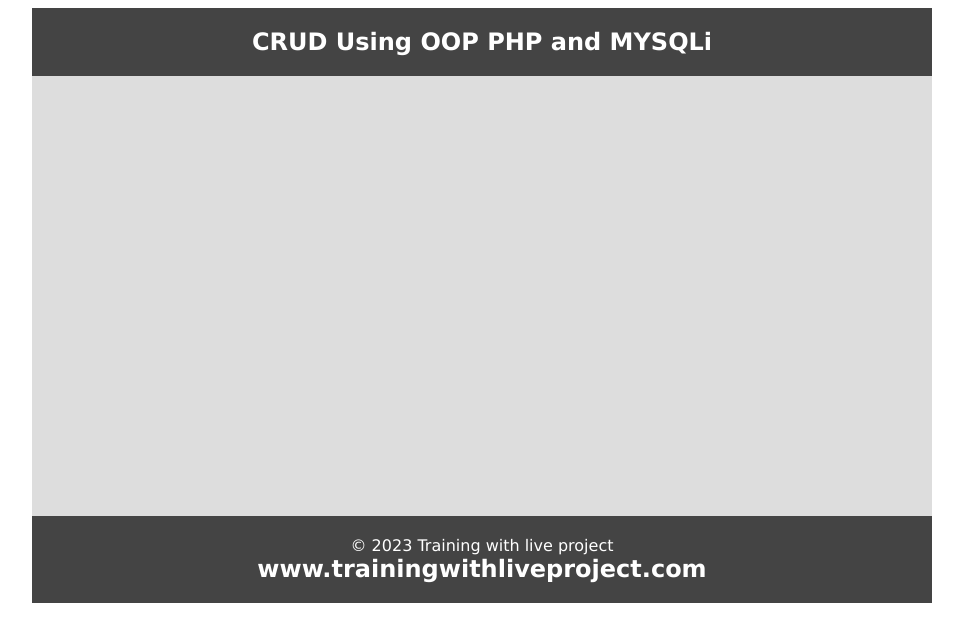
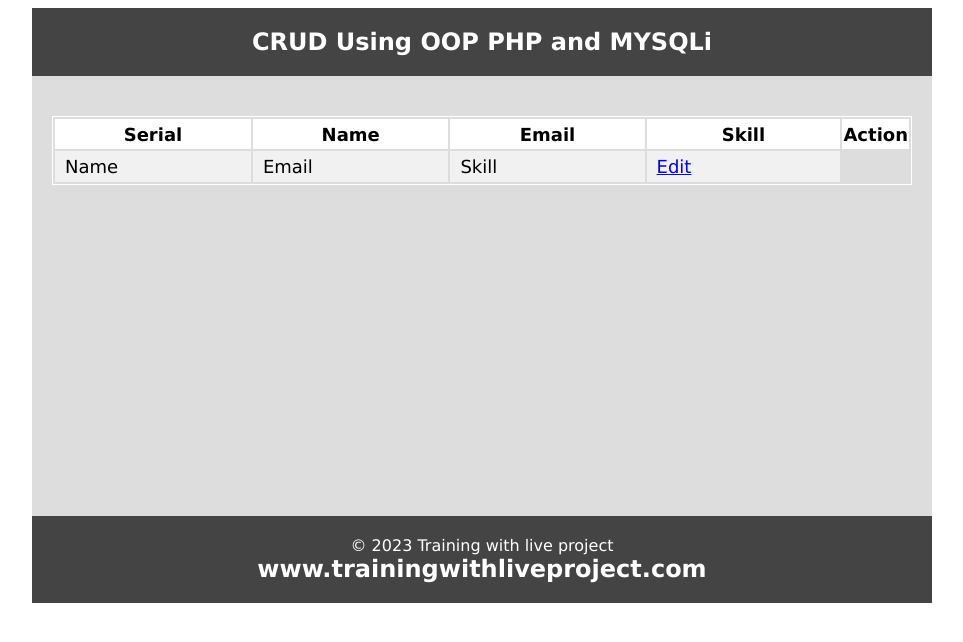
Before and after one commit to Mahabubmon/crud, a PHP site: page / in a window 1280 px wide. Shown: the top 642 px of the page, without its empty margins (158-1121 px from the left). Run offline with PHP 8.4, Linux system fonts and the light colour scheme.

Commit message:
tbl_adding

```diff
--- a/inc/header.php
+++ b/inc/header.php
@@ -6,24 +6,96 @@
 
 <!doctype html>
 <html>
+
 <head>
 	<title>PHP OOP CRUD</title>
 	<style>
-	 body{font-family:<?php echo $fonts;?>}.phpcoding{width:900px; margin: 0 auto;background:<?php echo "#ddd" ?>;}.headeroption, .footeroption{background:<?php echo $bgcolor; ?>;color:<?php echo $fontcolor; ?>;text-align:center;padding:20px;}.headeroption h2, .footeroption h2{margin:0;font-size:24px}.maincontent{min-height:400px;padding:20px;font-size:18px}
-	 p{margin:0}
-	input[type="text"]{width:238px;padding:5px;}
-	select{font-size:18px;padding:2px 5px;width:250px;}
-	.tblone{width:420px;border:1px solid #fff;margin:20px 0}
-	.tblone td{padding:5px 10px;}
-	table.tblone tr:nth-child(2n+1){background:#fff;height:30px;}
-	table.tblone tr:nth-child(2n){background:#f1f1f1;height:30px;}
-	#myform{width:400px;border:1px solid #fff;padding:10px;}
+		body {
+			font-family:
+				<?php echo $fonts; ?>
+		}
+
+		.phpcoding {
+			width: 900px;
+			margin: 0 auto;
+			background:
+				<?php echo "#ddd" ?>
+			;
+		}
+
+		.headeroption,
+		.footeroption {
+			background:
+				<?php echo $bgcolor; ?>
+			;
+			color:
+				<?php echo $fontcolor; ?>
+			;
+			text-align: center;
+			padding: 20px;
+		}
+
+		.headeroption h2,
+		.footeroption h2 {
+			margin: 0;
+			font-size: 24px
+		}
+
+		.maincontent {
+			min-height: 400px;
+			padding: 20px;
+			font-size: 18px
+		}
+
+		p {
+			margin: 0
+		}
+
+		input[type="text"] {
+			width: 238px;
+			padding: 5px;
+		}
+
+		select {
+			font-size: 18px;
+			padding: 2px 5px;
+			width: 250px;
+		}
+
+		.tblone {
+			width: 100%;
+			border: 1px solid #fff;
+			margin: 20px 0
+		}
+
+		.tblone td {
+			padding: 5px 10px;
+		}
+
+		table.tblone tr:nth-child(2n+1) {
+			background: #fff;
+			height: 30px;
+		}
+
+		table.tblone tr:nth-child(2n) {
+			background: #f1f1f1;
+			height: 30px;
+		}
+
+		#myform {
+			width: 400px;
+			border: 1px solid #fff;
+			padding: 10px;
+		}
 	</style>
 </head>
+
 <body>
 
 	<div class="phpcoding">
 		<section class="headeroption">
-		<h2><?php echo "CRUD Using OOP PHP and MYSQLi"; ?></h2>
+			<h2>
+				<?php echo "CRUD Using OOP PHP and MYSQLi"; ?>
+			</h2>
 		</section>
 		<section class="maincontent">
--- a/index.php
+++ b/index.php
@@ -1,6 +1,19 @@
 <?php include 'inc/header.php'; ?>
-
-
+<table class="tblone">
+    <tr>
+        <th width="25%">Serial</th>
+        <th width="25%">Name</th>
+        <th width="25%">Email</th>
+        <th width="25%"> Skill</th>
+        <th width="25%"> Action</th>
+    </tr>
+    <tr>
+        <td>Name</td>
+        <td>Email</td>
+        <td>Skill</td>
+        <td><a href="update.php?id=1">Edit</a></td>
+    </tr>
+</table>
 
 
 
```
Lines whose indentation alone changed are shown as unchanged.
